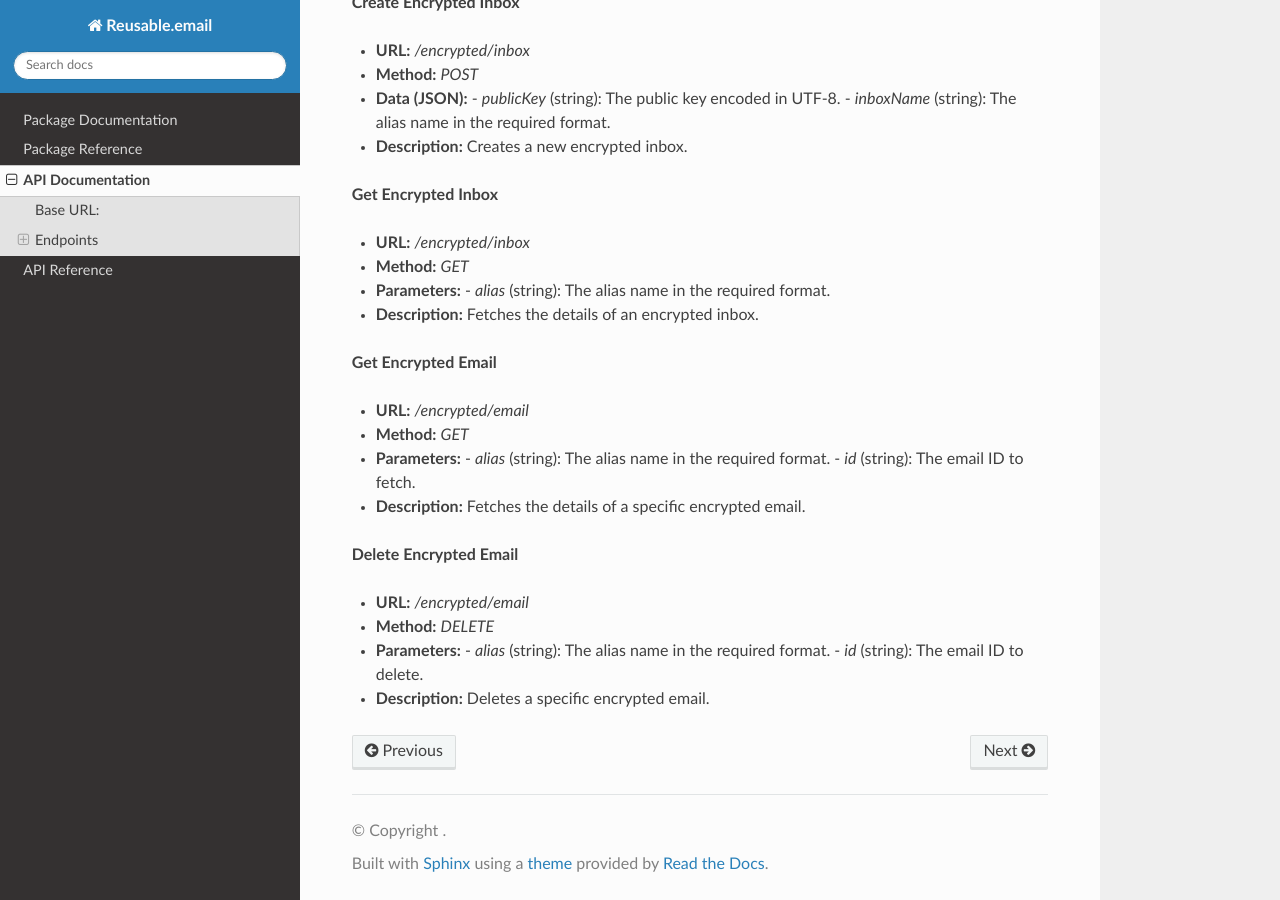
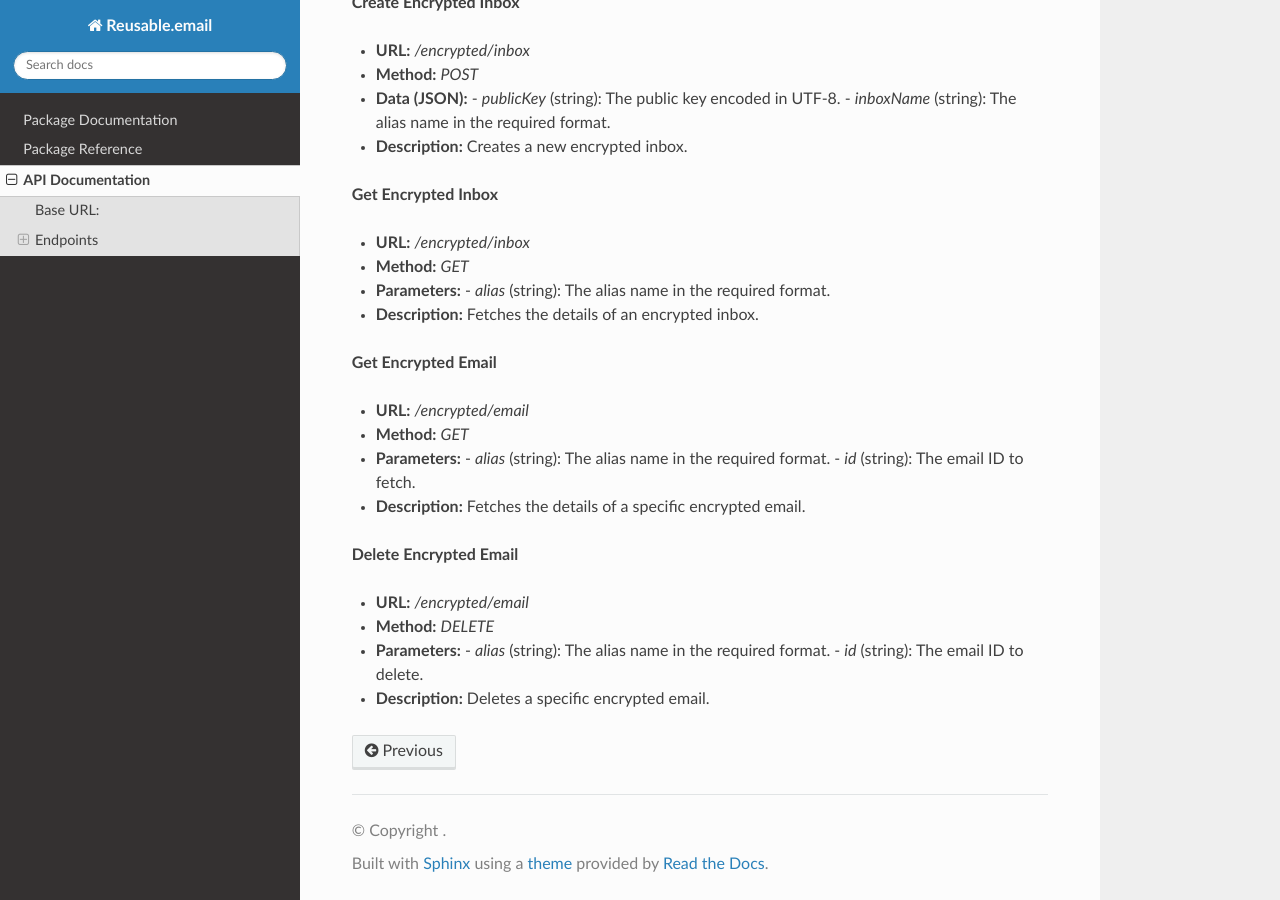
Before and after one commit to Carter2565/Reusable-email, a Sphinx documentation site: the page built from docs/source/api-usage.rst, in a window 1280 px wide and 900 px high, scrolled down 1197 px. Built offline with Sphinx 7.4.7 and the Read the Docs theme 3.1.0, drawn with Linux system fonts in a browser that asks for light colours; pages that are not in the unit, such as notebooks, are missing from menus.

Commit message:
modified:   docs/source/index.rst

```diff
--- a/docs/source/index.rst
+++ b/docs/source/index.rst
@@ -27,4 +27,4 @@ Contents
    package-usage
    package
    api-usage
-   api
+   .. api
```
